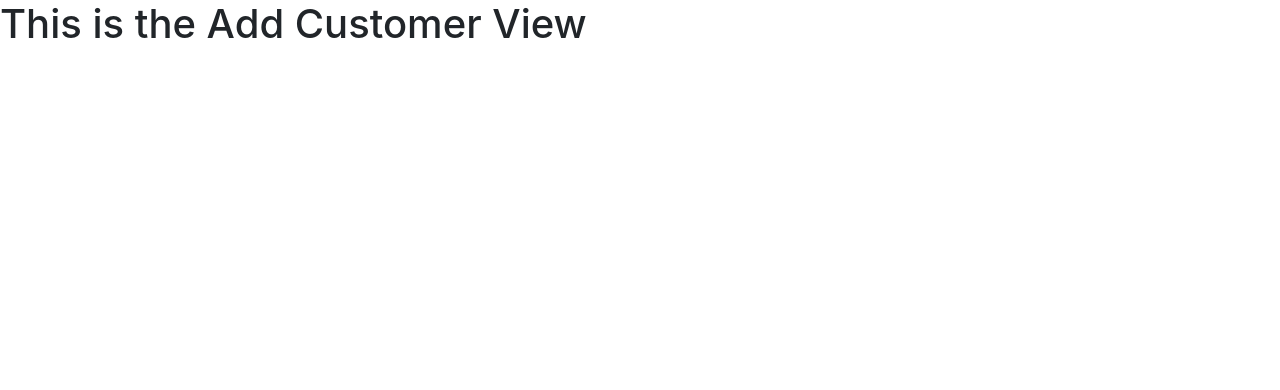
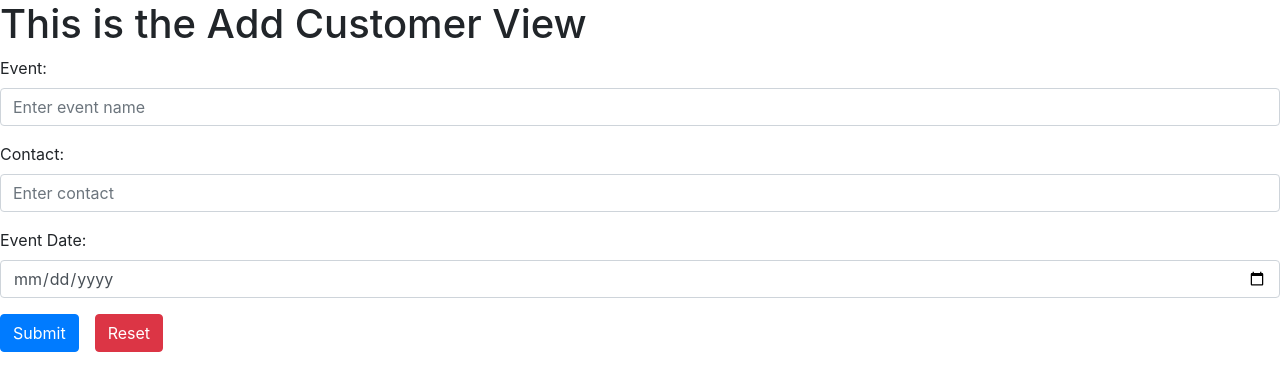
Before and after one commit to jamie-fernandez/prototype, a Vue app: page /#/add in a window 1280 px wide. Shown: the top 390 px of the page. Built offline with nearby package versions, Linux system fonts and the light colour scheme.

Commit message:
Adds form to add customer event

```diff
--- a/src/router.js
+++ b/src/router.js
@@ -17,7 +17,7 @@ export default new Router({
       component: () => import('./views/Customer/Add.vue')
     },
     {
-      path: '/customer/edit/:id',
+      path: '/edit/:id',
       name: 'edit',
       component: () => import('./views/Customer/Edit.vue')
     },
--- a/src/views/Customer/Add.vue
+++ b/src/views/Customer/Add.vue
@@ -1,9 +1,66 @@
 <template>
-  <h1>This is the Add Customer View</h1>
+  <div>
+    <h1>This is the Add Customer View</h1>
+    <b-form @submit.prevent="onSubmit" @reset.prevent="onReset">
+      <b-form-group id="event-group" label="Event:" label-for="event">
+        <b-form-input
+          id="event"
+          v-model="form.event"
+          type="text"
+          placeholder="Enter event name"
+          required
+        >
+        </b-form-input>
+      </b-form-group>
+
+      <b-form-group id="contact-group" label="Contact:" label-for="contact">
+        <b-form-input
+          id="contact"
+          v-model="form.contact"
+          placeholder="Enter contact"
+          required
+        />
+      </b-form-group>
+
+      <b-form-group id="date-group" label="Event Date:" label-for="date">
+        <b-form-input
+          id="date"
+          v-model="form.date"
+          type="date"
+          placeholder="Enter event date"
+          required
+        />
+      </b-form-group>
+
+      <b-button type="submit" variant="primary" class="mr-3">Submit</b-button>
+      <b-button type="reset" variant="danger">Reset</b-button>
+    </b-form>
+  </div>
 </template>
 
 <script>
 export default {
   name: "Add",
+  data() {
+    return {
+      form: {
+        event: null,
+        date: null,
+        contact: null,
+      },
+    };
+  },
+  methods: {
+    onSubmit() {
+      this.console.log("Save Form on Submit");
+      alert(JSON.stringify(this.form));
+    },
+    onReset() {
+      this.form.event = null;
+      this.form.date = null;
+      this.form.contact = null;
+      this.console.log("Reset Form");
+    },
+  },
 };
 </script>
```
